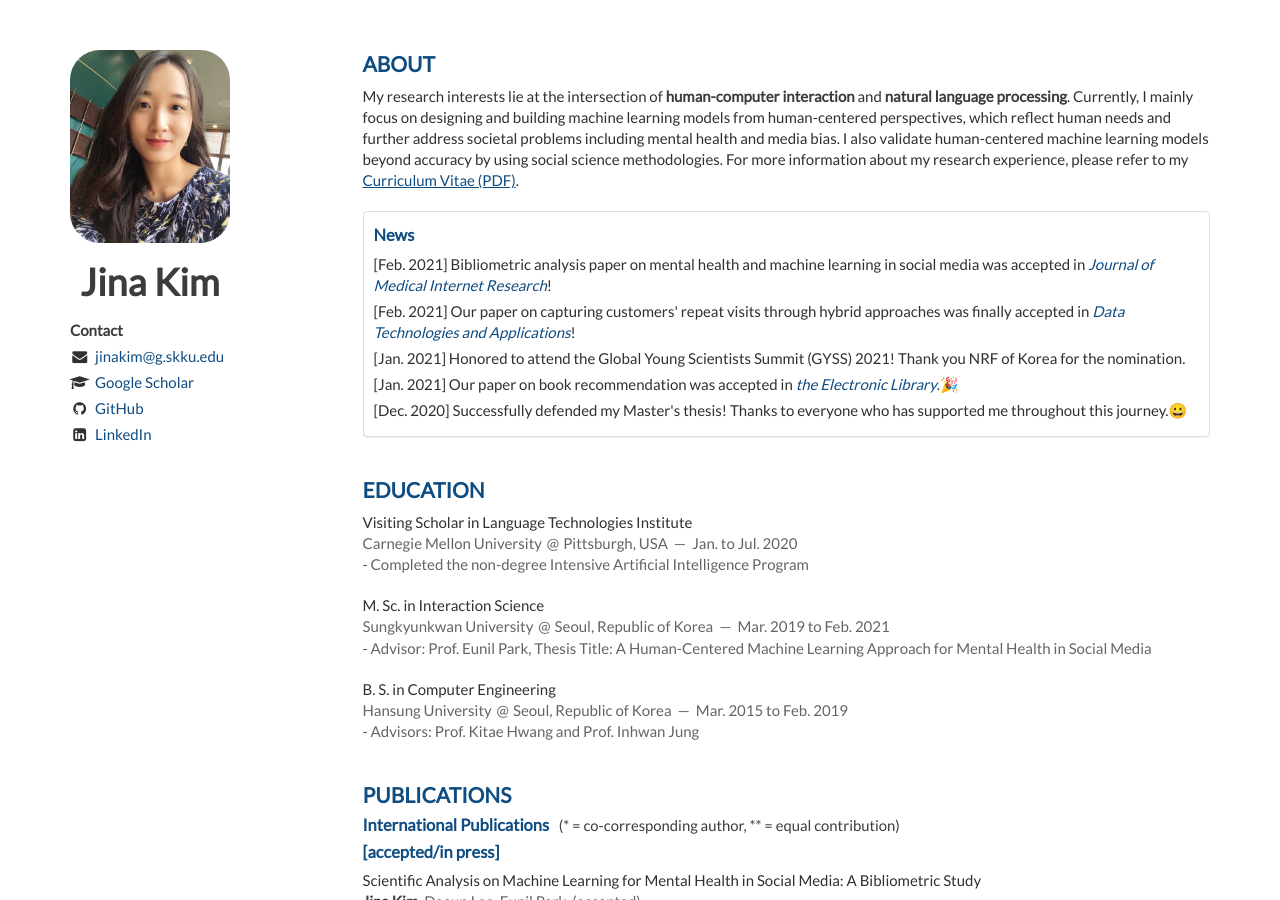
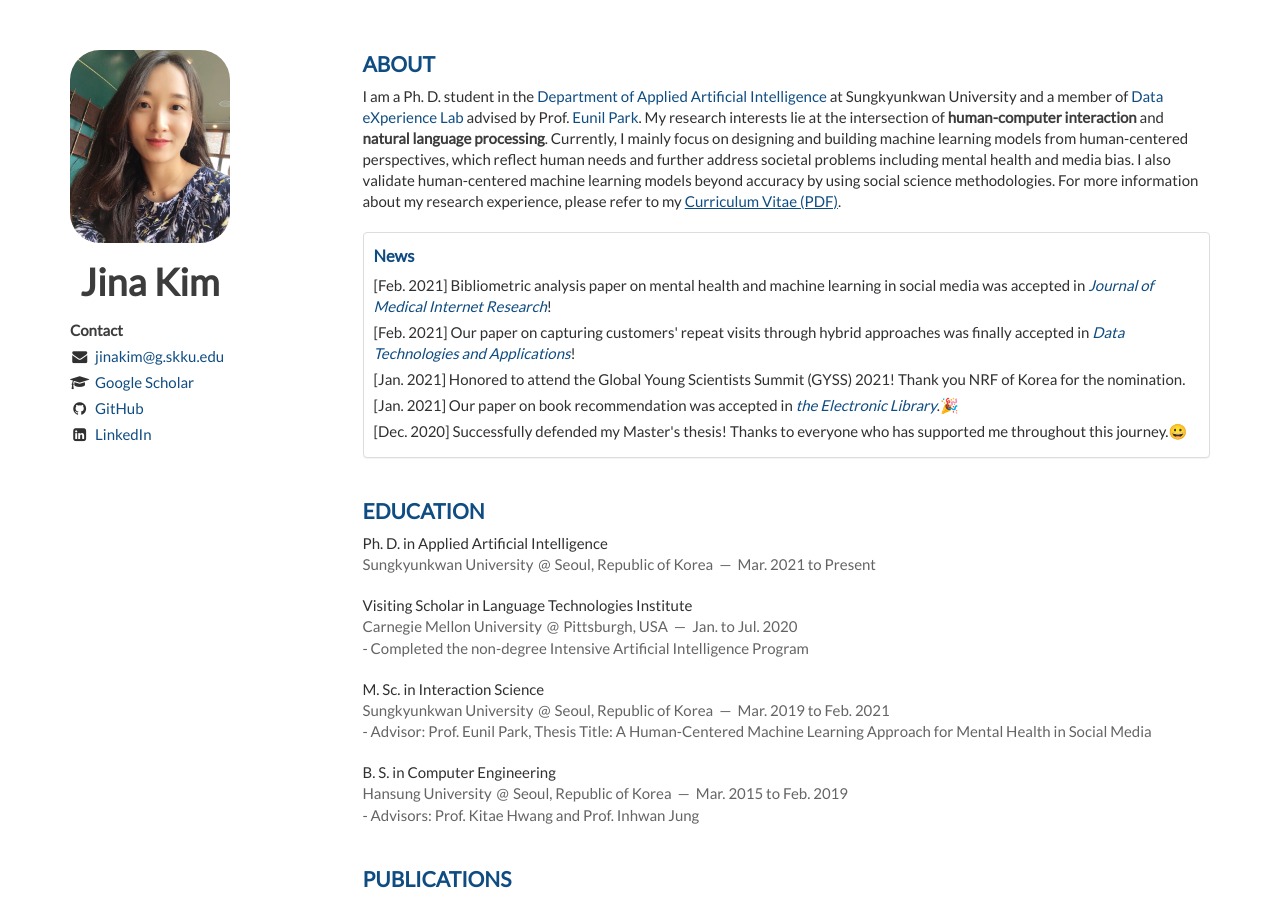
Before and after one commit to Jina-Kim/Jina-Kim.github.io, a Jekyll site: the page built from index.html, in a window 1280 px wide and 900 px high. Built offline with Jekyll 4.4.1, drawn with Linux system fonts in a browser that asks for light colours; nearby versions of some CDN libraries; the list of posts is cut into pages by our own code.

Commit message:
Update education.html

```diff
--- a/_includes/about.html
+++ b/_includes/about.html
@@ -2,6 +2,7 @@
     <h1>About</h1>
     <article>
         <p>
+          I am a Ph. D. student in the <a href="https://skb.skku.edu/skkuaai/">Department of Applied Artificial Intelligence</a> at Sungkyunkwan University and a member of <a href="http://dsl.skku.edu">Data eXperience Lab</a> advised by Prof. <a href="http://eunilpark.com">Eunil Park</a>.
           My research interests lie at the intersection of <em>human-computer interaction</em> and <em>natural language processing</em>.
           Currently, I mainly focus on designing and building machine learning models from human-centered perspectives, which reflect human needs and further address societal problems including mental health and media bias. I also validate human-centered machine learning models beyond accuracy by using social science methodologies.
           For more information about my research experience, please refer to my <a href='/Jina_Kim_CV.pdf' style="text-decoration: underline">Curriculum Vitae (PDF)</a>.
--- a/_includes/education.html
+++ b/_includes/education.html
@@ -1,5 +1,13 @@
 <div class="content">
     <h1>Education</h1>
+
+    <article>
+        <header>
+            Ph. D. in Applied Artificial Intelligence<br>
+            <span>Sungkyunkwan University</span>
+            <span><address>Seoul, Republic of Korea</address><time>Mar. 2021 to Present</time></span>
+        </header>
+    </article>
 
     <article>
         <header>
```
